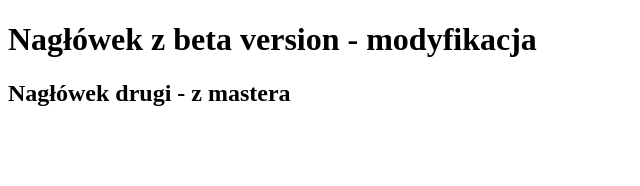
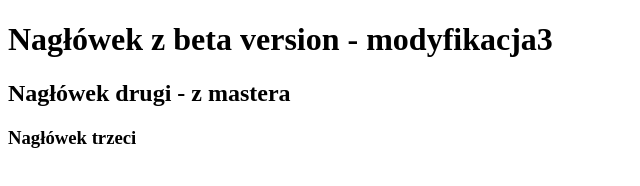
Before and after one commit to Papiernia/github, a plain HTML site: page index.html in a window 1280 px wide. Shown: the whole page, without its empty margins (0-640 px from the left). Drawn offline with Linux system fonts and the light colour scheme.

Commit message:
naglowek trzy

```diff
--- a/index.html
+++ b/index.html
@@ -5,8 +5,8 @@
     <title>Github</title>
 </head>
 <body>
-    <h1>Nagłówek z beta version - modyfikacja</h1>
+    <h1>Nagłówek z beta version - modyfikacja3</h1>
     <h2>Nagłówek drugi - z mastera</h2>
-    </h2>
+   <h3>Nagłówek trzeci</h3>
 </body>
 </html>
```
